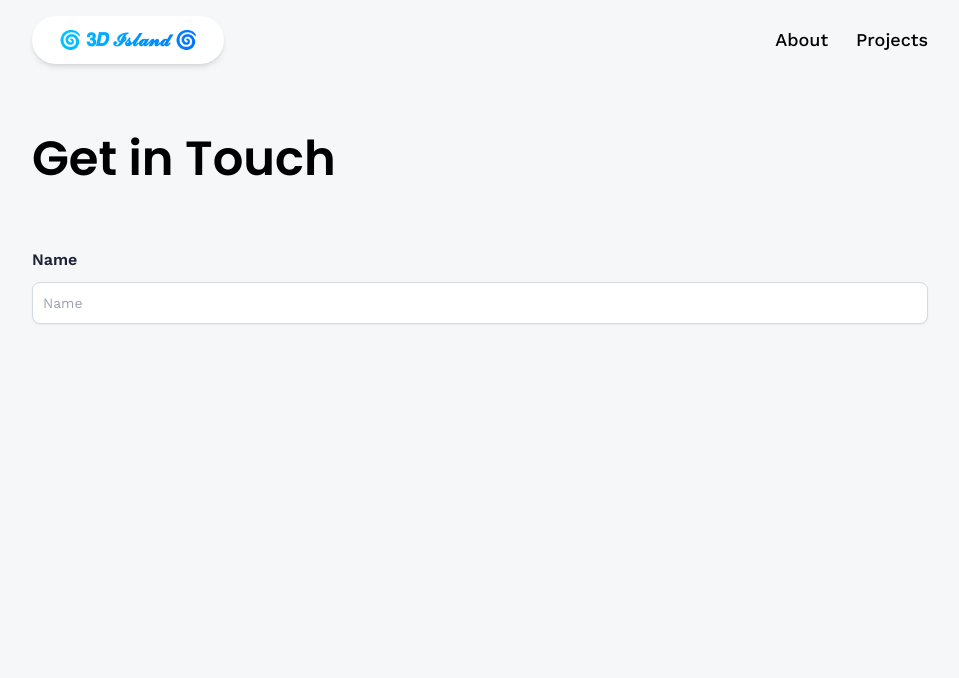
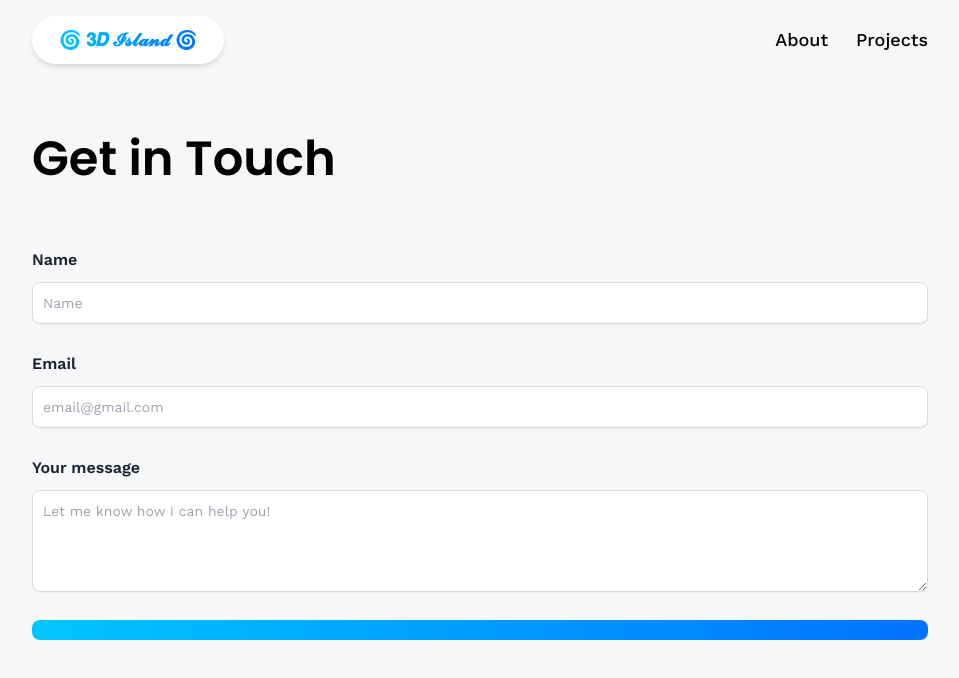
Before and after one commit to Lyam0udi/3d_portfolio, a React (Vite) app: page /contact in a window 1280 px wide. Shown: the top 678 px of the page, without its empty margins (160-1119 px from the left). Built offline with nearby package versions, Linux system fonts and the light colour scheme.

Commit message:
completing the inputs of the form in contact section

```diff
--- a/src/pages/Contact.jsx
+++ b/src/pages/Contact.jsx
@@ -30,6 +30,43 @@
             onBlur={handleBlur}
           />
           </label>
+
+          <label className='text-black-500 font-semibold'>
+            Email
+            <input
+            type="text"
+            name="email"
+            className="input"
+            placeholder="email@gmail.com"
+            required
+            value={form.email}
+            onChange={handleChange}
+            onFocus={handleFocus}
+            onBlur={handleBlur}
+          />
+          </label>
+          <label className='text-black-500 font-semibold'>
+            Your message
+            <textarea
+            name="message"
+            rows={4}
+            className="textarea"
+            placeholder="Let me know how I can help you!"
+            required
+            value={form.message}
+            onChange={handleChange}
+            onFocus={handleFocus}
+            onBlur={handleBlur}
+          />
+          </label>
+          <button
+            type='submit'
+            className='btn'
+            onFocus={handleFocus}
+            onBlur={handleBlur}
+          >
+
+          </button>
         </form>
       </div>
     </section>
```
